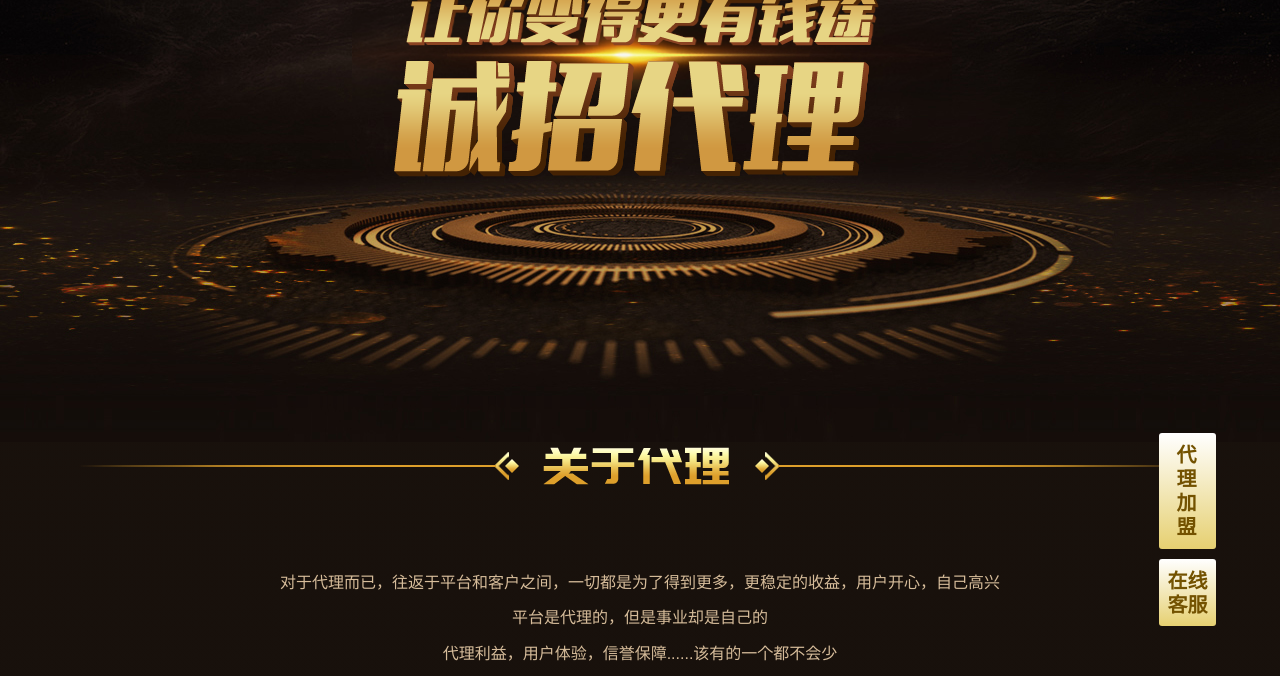
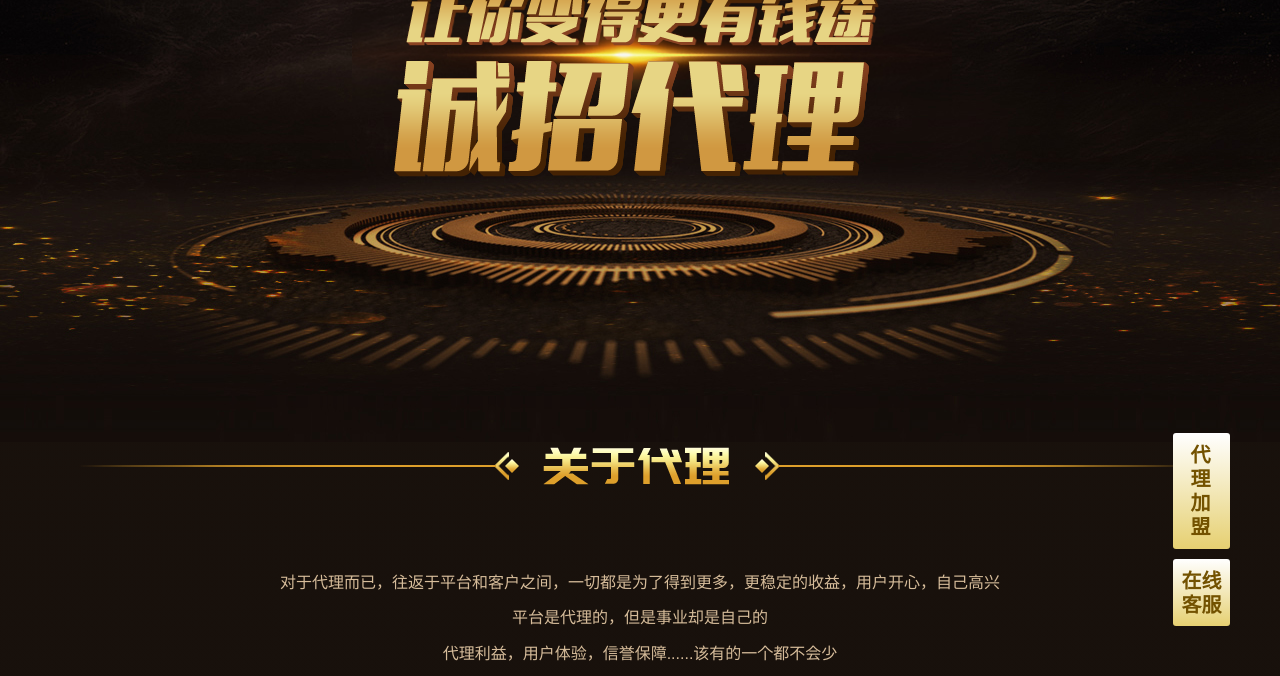
Before and after one commit to tiahsiang/hyl-business, a plain HTML site: page index.html in a window 1280 px wide. Shown: the part 124-800 px from the top of the page. Drawn offline with Linux system fonts and the light colour scheme.

Commit message:
fix floatBar

```diff
--- a/css/business.css
+++ b/css/business.css
@@ -505,7 +505,7 @@ html, body {
 }
 .floatBar {
   position: fixed;
-  right: 5%;
+  right: 50px;
   bottom: 5%;
 }
 .floatBar li {
```
